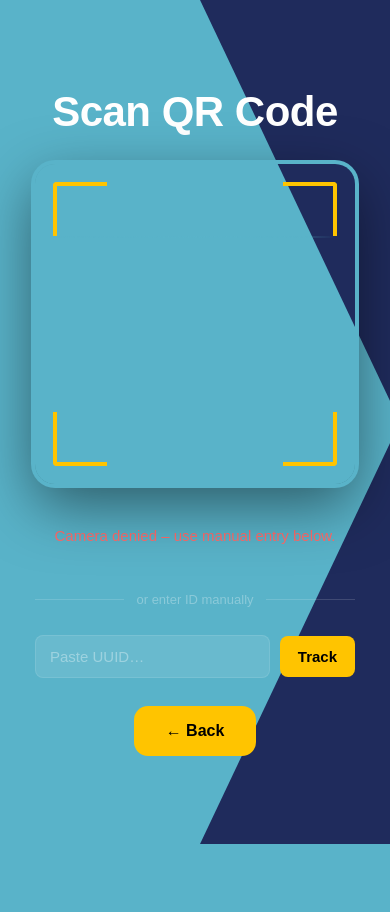
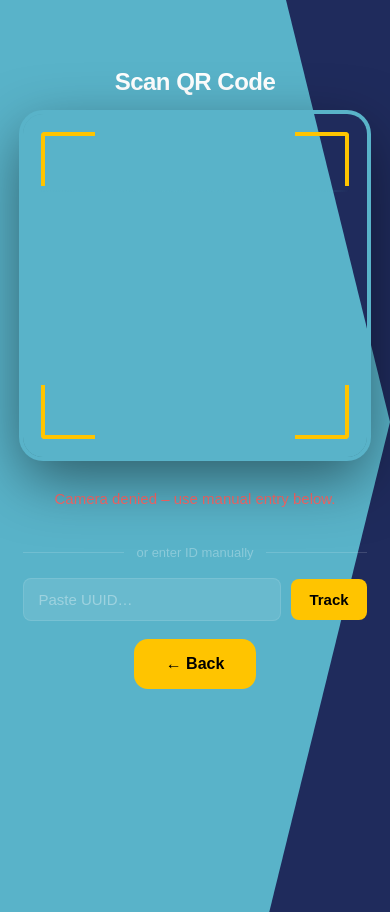
Before and after one commit to akionsight/Polari, a Python web app: template frontend/template/scan.html in a window 390 px wide. Before the commit the page ends 844 px from the top, so only its background shows below. Run offline with Jinja, Linux system fonts and the light colour scheme; the template is opened without the code that fills it, so the values that code supplies are empty; some libraries are stand-ins or nearby versions.

Commit message:
Phone view added

```diff
--- a/frontend/static/css/style.css
+++ b/frontend/static/css/style.css
@@ -566,3 +566,146 @@ button:hover{
     margin-top:0;
     white-space:nowrap;
 }
+
+/* ============================================================
+   RESPONSIVE — TABLET  (≤ 1024px)
+   ============================================================ */
+@media (max-width:1024px){
+    .logo{ width:280px; left:40px; top:44%; }
+    .constellation{ width:240px; right:40px; }
+    .constellation-add{ width:200px; right:10px; }
+    .track-page{ padding:60px 60px 10px 60px; }
+    .record{ grid-template-columns:repeat(3,1fr); gap:30px; border-radius:40px; }
+    input{ width:220px; }
+    button{ margin-top:100px; }
+}
+
+/* ============================================================
+   RESPONSIVE — MOBILE  (≤ 640px)
+   ============================================================ */
+@media (max-width:640px){
+    /* Landing */
+    .logo{
+        width:200px;
+        left:50%;
+        top:12%;
+        transform:translateX(-50%);
+    }
+
+    .constellation{ display:none; }
+    .constellation-add{ display:none; }
+
+    .arrow{
+        right:auto;
+        left:-20px;
+        top:auto;
+        bottom:-60vh;
+        width:200vw;
+        height:80vh;
+        clip-path:polygon(0% 20%, 100% 0%, 100% 100%, 0% 100%);
+    }
+
+    .arrow.move{
+        transform:translateY(100vh) translateZ(0);
+    }
+
+    input{
+        width:72vw;
+        font-size:15px;
+        top:52%;
+    }
+
+    button{
+        margin-top:130px;
+        font-size:15px;
+        padding:13px 22px;
+    }
+
+    /* FABs */
+    .add-btn{
+        width:58px;
+        height:58px;
+        bottom:24px;
+        right:20px;
+    }
+
+    .add-btn img{ width:34px; height:34px; }
+    .scanner-btn{ bottom:100px; }
+
+    /* Track page */
+    .track-page{ padding:40px 16px 10px 16px; }
+
+    .record{
+        grid-template-columns:repeat(2,1fr);
+        gap:16px;
+        border-radius:24px;
+        padding:20px 14px;
+    }
+
+    .icon{ width:36px; height:36px; }
+    .value{ font-size:14px; }
+    .label{ font-size:11px; }
+
+    /* Add page */
+    .add-container h1{ font-size:32px; margin-bottom:20px; }
+    #addForm{ width:90vw; }
+
+    .arrow-inverted{
+        left:-60vw;
+        width:160vw;
+    }
+
+    /* Scanner page */
+    .scanner-body{
+        justify-content:flex-start;
+        padding-top:8vh;
+        overflow-y:auto;
+    }
+
+    .scanner-title{ font-size:28px; }
+    .scanner-container{ gap:18px; }
+
+    .viewport{ width:82vw; height:82vw; }
+
+    .divider,
+    .manual-row{ width:82vw; }
+}
+
+/* ============================================================
+   RESPONSIVE — SMALL PHONE  (≤ 390px)
+   ============================================================ */
+@media (max-width:390px){
+    .logo{ width:160px; top:10%; }
+
+    input{ width:78vw; font-size:14px; }
+
+    button{
+        font-size:14px;
+        padding:12px 18px;
+        margin-top:120px;
+    }
+
+    .add-btn{ width:52px; height:52px; bottom:20px; right:16px; }
+    .add-btn img{ width:30px; height:30px; }
+    .scanner-btn{ bottom:86px; }
+
+    .track-page{ padding:32px 10px 10px 10px; }
+
+    .record{
+        grid-template-columns:repeat(2,1fr);
+        gap:12px;
+        border-radius:18px;
+        padding:16px 10px;
+    }
+
+    .icon{ width:30px; height:30px; }
+    .value{ font-size:13px; }
+    .label{ font-size:10px; }
+
+    .add-container h1{ font-size:26px; }
+    #addForm{ width:94vw; }
+
+    .scanner-title{ font-size:24px; }
+    .viewport{ width:88vw; height:88vw; }
+    .divider, .manual-row{ width:88vw; }
+}
--- a/frontend/template/add.html
+++ b/frontend/template/add.html
@@ -2,6 +2,7 @@
 <html>
 <head>
 <meta charset="UTF-8">
+<meta name="viewport" content="width=device-width, initial-scale=1.0">
 <title>Add Record</title>
 <link rel="stylesheet" href="../static/css/style.css">
 </head>
--- a/frontend/template/index.html
+++ b/frontend/template/index.html
@@ -3,6 +3,7 @@
 <head>
 <meta charset="UTF-8">
 <title>Polari</title>
+<meta name="viewport" content="width=device-width, initial-scale=1.0">
 <link rel="stylesheet" href="../static/css/style.css">
 </head>
 <body>
--- a/frontend/template/track.html
+++ b/frontend/template/track.html
@@ -2,6 +2,7 @@
 <html>
 <head>
 <meta charset="UTF-8">
+<meta name="viewport" content="width=device-width, initial-scale=1.0">
 <title>Polaris</title>
 <link rel="stylesheet" href="../static/css/style.css">
 </head>
```
